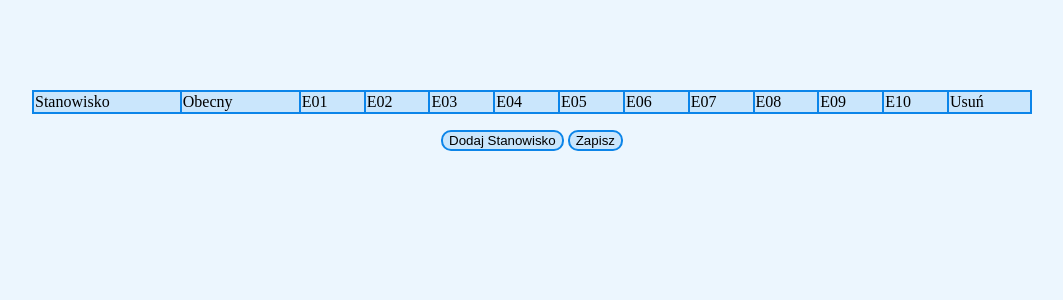
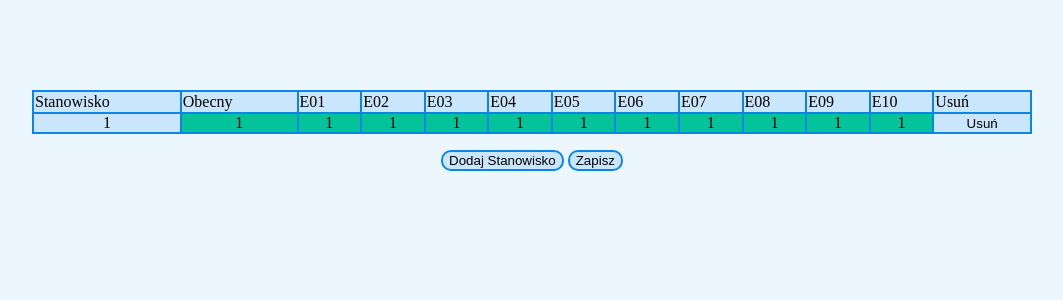
Before and after one commit to j-bodek/employees-time-manager, a Django app: page /table in a window 1280 px wide. Shown: the top 300 px of the page, without its empty margins (108-1171 px from the left). Run offline with Django 3.2, Linux system fonts and the light colour scheme; tables that the repository leaves empty hold one stand-in row (values such as "Sample post").

Commit message:
'crud_table'

```diff
--- a/employees_time_manager/charts/templates/charts/employees_table.html
+++ b/employees_time_manager/charts/templates/charts/employees_table.html
@@ -25,6 +25,26 @@
           <td>E10</td>
           <td>Usuń</td>
         </tr>
+
+        {% for employee in data %}
+        <tr>
+
+          <td class='editable_cell'>{{employee.employee_id}}<input class='hidden_input' type="hidden" name="{{employee.table_row}}" value='{{employee.employee_id}}'></td>
+          <td class='editable_cell {% if employee.presence %} active_cell {% endif %}'>{{employee.presence}}<input class='hidden_input' type="hidden"  name="{{employee.table_row}}" value='{{employee.presence}}'></td>
+          <td class='editable_cell {% if employee.E01 %} active_cell {% endif %}'>{{employee.E01}}<input class='hidden_input' type="hidden"  name="{{employee.table_row}}" value='{{employee.E01}}'></td>
+          <td class='editable_cell {% if employee.E02 %} active_cell {% endif %}'>{{employee.E02}}<input class='hidden_input' type="hidden"  name="{{employee.table_row}}" value='{{employee.E02}}'></td>
+          <td class='editable_cell {% if employee.E03 %} active_cell {% endif %}'>{{employee.E03}}<input class='hidden_input' type="hidden"  name="{{employee.table_row}}" value='{{employee.E03}}'></td>
+          <td class='editable_cell {% if employee.E04 %} active_cell {% endif %}'>{{employee.E04}}<input class='hidden_input' type="hidden"  name="{{employee.table_row}}" value='{{employee.E04}}'></td>
+          <td class='editable_cell {% if employee.E05 %} active_cell {% endif %}'>{{employee.E05}}<input class='hidden_input' type="hidden"  name="{{employee.table_row}}" value='{{employee.E05}}'></td>
+          <td class='editable_cell {% if employee.E06 %} active_cell {% endif %}'>{{employee.E06}}<input class='hidden_input' type="hidden"  name="{{employee.table_row}}" value='{{employee.E06}}'></td>
+          <td class='editable_cell {% if employee.E07 %} active_cell {% endif %}'>{{employee.E07}}<input class='hidden_input' type="hidden"  name="{{employee.table_row}}" value='{{employee.E07}}'></td>
+          <td class='editable_cell {% if employee.E08 %} active_cell {% endif %}'>{{employee.E08}}<input class='hidden_input' type="hidden"  name="{{employee.table_row}}" value='{{employee.E08}}'></td>
+          <td class='editable_cell {% if employee.E09 %} active_cell {% endif %}'>{{employee.E09}}<input class='hidden_input' type="hidden"  name="{{employee.table_row}}" value='{{employee.E09}}'></td>
+          <td class='editable_cell {% if employee.E10 %} active_cell {% endif %}'>{{employee.E10}}<input class='hidden_input' type="hidden"  name="{{employee.table_row}}" value='{{employee.E10}}'></td>
+          <td class='delete_row'><button type='button' class='delete_row_btn'>Usuń</button></td>
+        </tr>
+        {% endfor %}
+
       </table>
 
       <button type="button" class='add_employee'>Dodaj Stanowisko</button>
--- a/employees_time_manager/charts/views.py
+++ b/employees_time_manager/charts/views.py
@@ -22,23 +22,31 @@ def display_charts(request):
 def employees_table(request):
 
     if request.method == 'POST':
+        data = request.POST
 
-        data = request.POST
+        # delete all objects before updating
+        Employee.objects.all().delete()
+
         for key in list(data.keys())[1:]:
+
             employee = Employee()
-
             # employee.user_id = 120
             employee.table_row = key
 
             employee_data = data.getlist(key)
             employee.employee_id = employee_data[0]
             employee.presence = employee_data[1]
-
             for i in range(1,11):
                 skill_name = 'E' + str(i).zfill(2)
+
                 setattr(employee, skill_name, employee_data[i+1])
 
             employee.save()
 
+        return redirect('get_csv')
 
-    return render(request, 'charts/employees_table.html')
+    else:
+
+        data = Employee.objects.all()
+
+        return render(request, 'charts/employees_table.html', {'data':data})
--- a/employees_time_manager/static/js/table.js
+++ b/employees_time_manager/static/js/table.js
@@ -15,12 +15,13 @@ let add_cell_actions = function () {
             if (element.innerHTML[0] != '1' && element.innerHTML[0] != '0' && element.getElementsByClassName('employee_id_input').length == 0) {
                 let input = document.createElement('input')
                 input.setAttribute('type', 'text')
-                input.setAttribute('value', element.innerHTML.replace('<input type="hidden" name="mylist[]">', ''))
                 input.setAttribute('class', 'employee_id_input')
 
+                let hidden_input = element.querySelector('.hidden_input')
+
                 element.innerHTML = ''
-
                 element.appendChild(input);
+                element.appendChild(hidden_input);
                 input.focus()
                 input_focusout()
             }
@@ -43,14 +44,30 @@ let input_focusout = function () {
     document.querySelectorAll('.employee_id_input').forEach(input => {
         input.addEventListener('keypress', (e) => {
             if (e.key === 'Enter') {
-                input.parentNode.innerHTML = input.value
+                let hidden_input = input.parentNode.querySelector('.hidden_input')
+                let table_cell = input.parentNode
+                table_cell.innerHTML = input.value
+
+                hidden_input.value = input.value
+                table_cell.append(hidden_input)
+
             }
         })
         input.addEventListener('focusout', (e) => {
-            input.parentNode.innerHTML = input.value
+            let hidden_input = input.parentNode.querySelector('.hidden_input')
+            let table_cell = input.parentNode
+            table_cell.innerHTML = input.value
+
+            hidden_input.value = input.value
+            table_cell.append(hidden_input)
         })
     })
 }
+
+
+table_cell = document.querySelectorAll('.editable_cell')
+delete_row_btn = document.querySelectorAll('.delete_row_btn')
+add_cell_actions()
 
 
 add_employee_btn.addEventListener('click', (e) => {
@@ -58,18 +75,18 @@ add_employee_btn.addEventListener('click', (e) => {
 
     document.querySelector('.employees_table').innerHTML += `
     <tr>
-    <td class='editable_cell'>Stanowisko<input type="hidden" name="${row_number}" value='Stanowisko'></td>
+    <td class='editable_cell'>Stanowisko<input class='hidden_input' type="hidden" name="${row_number}" value='Stanowisko'></td>
     <td class='editable_cell'>0<input class='hidden_input' type="hidden" name="${row_number}" value='0'></td>
     <td class='editable_cell'>0<input class='hidden_input' type="hidden" name="${row_number}" value='0'></td>
-    <td class='editable_cell'>0<input class='hidden_input' type="hidden" name="${row_number}" value='0'</td>
-    <td class='editable_cell'>0<input class='hidden_input' type="hidden" name="${row_number}" value='0'</td>
-    <td class='editable_cell'>0<input class='hidden_input' type="hidden" name="${row_number}" value='0'</td>
-    <td class='editable_cell'>0<input class='hidden_input' type="hidden" name="${row_number}" value='0'</td>
-    <td class='editable_cell'>0<input class='hidden_input' type="hidden" name="${row_number}" value='0'</td>
-    <td class='editable_cell'>0<input class='hidden_input' type="hidden" name="${row_number}" value='0'</td>
-    <td class='editable_cell'>0<input class='hidden_input' type="hidden" name="${row_number}" value='0'</td>
-    <td class='editable_cell'>0<input class='hidden_input' type="hidden" name="${row_number}" value='0'</td>
-    <td class='editable_cell'>0<input class='hidden_input' type="hidden" name="${row_number}" value='0'</td>
+    <td class='editable_cell'>0<input class='hidden_input' type="hidden" name="${row_number}" value='0'></td>
+    <td class='editable_cell'>0<input class='hidden_input' type="hidden" name="${row_number}" value='0'></td>
+    <td class='editable_cell'>0<input class='hidden_input' type="hidden" name="${row_number}" value='0'></td>
+    <td class='editable_cell'>0<input class='hidden_input' type="hidden" name="${row_number}" value='0'></td>
+    <td class='editable_cell'>0<input class='hidden_input' type="hidden" name="${row_number}" value='0'></td>
+    <td class='editable_cell'>0<input class='hidden_input' type="hidden" name="${row_number}" value='0'></td>
+    <td class='editable_cell'>0<input class='hidden_input' type="hidden" name="${row_number}" value='0'></td>
+    <td class='editable_cell'>0<input class='hidden_input' type="hidden" name="${row_number}" value='0'></td>
+    <td class='editable_cell'>0<input class='hidden_input' type="hidden" name="${row_number}" value='0'></td>
     <td class='delete_row'><button class='delete_row_btn'>Usuń</button></td>
   </tr>
     `
```
Also changed, not shown: employees_time_manager/db.sqlite3.
